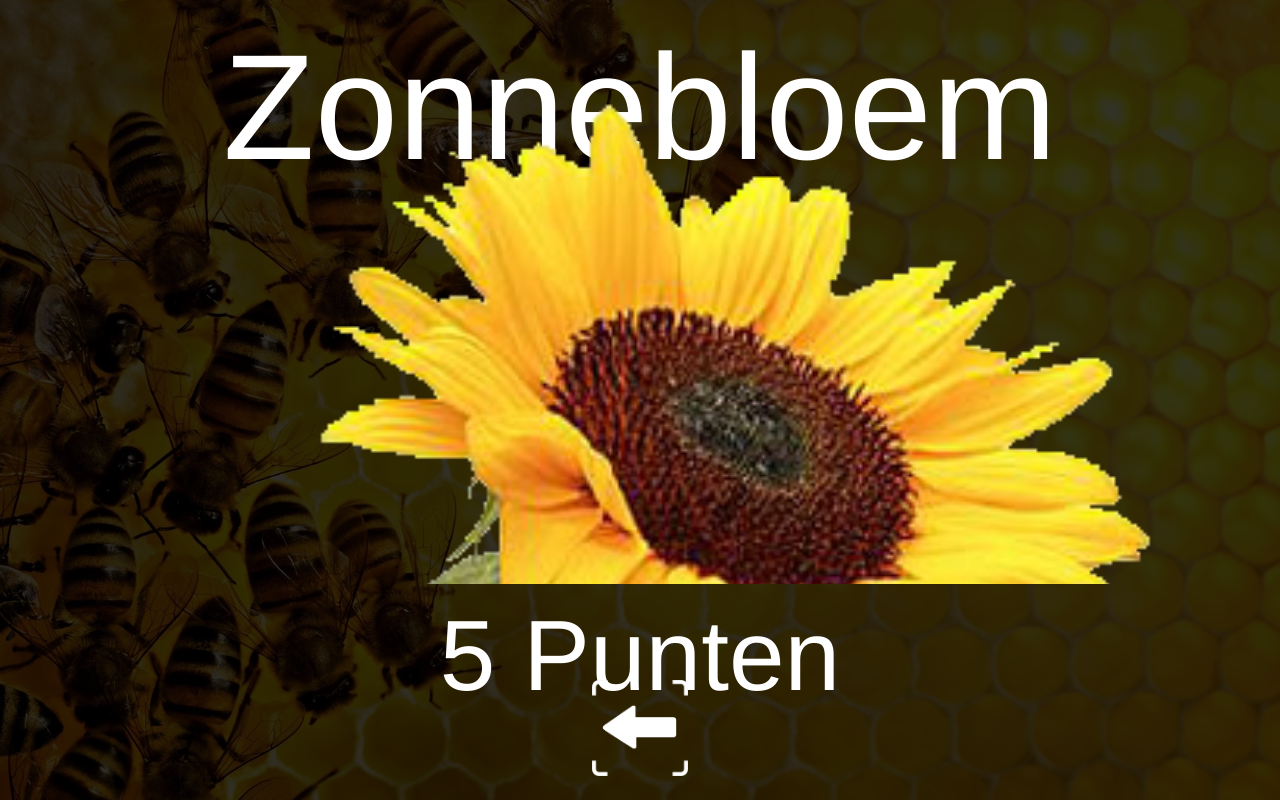
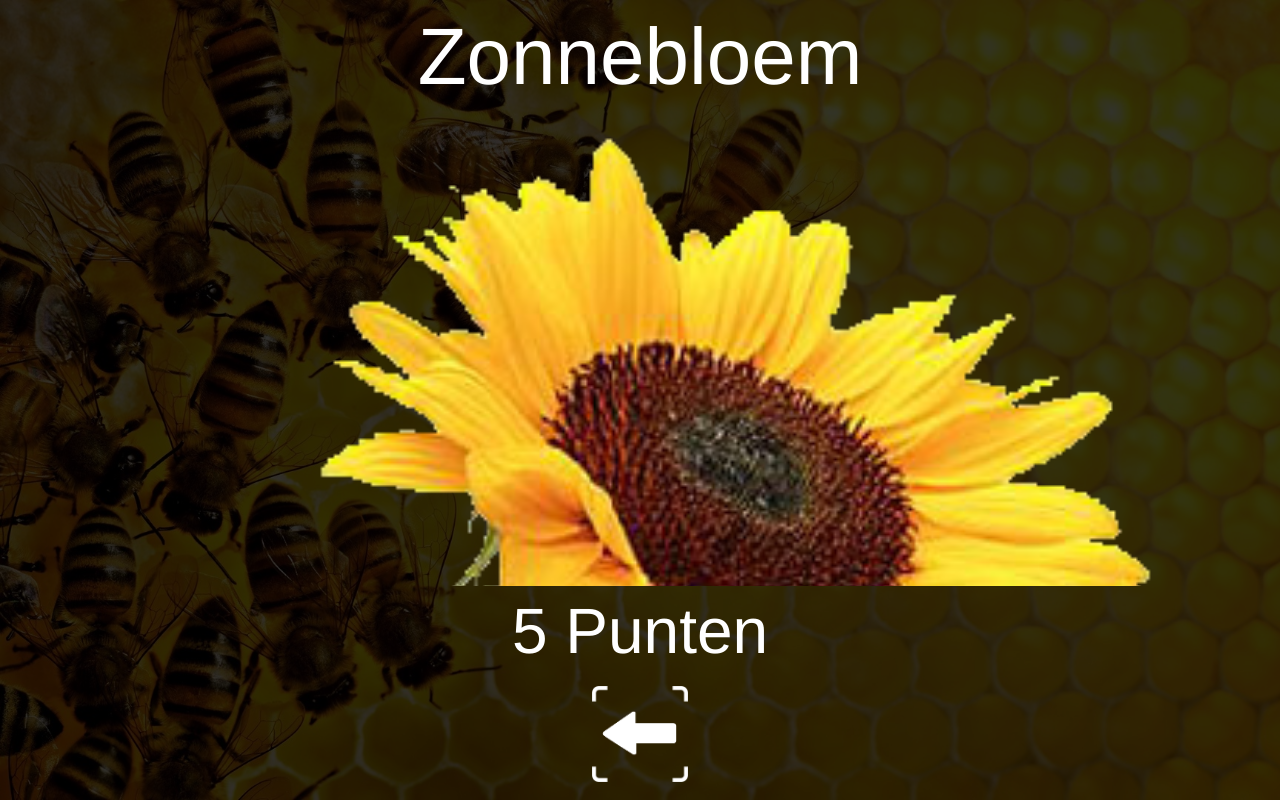
Before and after one commit to wimjjj/camaraapp, a plain HTML site: page scorescreen.html in a window 1280 px wide. Drawn offline with nearby package versions, Linux system fonts and the light colour scheme.

Commit message:
fixed zoom

```diff
--- a/css/stylesheet.css
+++ b/css/stylesheet.css
@@ -49,22 +49,22 @@ body{
     text-align: center;
     background: url("../images/zonnebloem1.png") no-repeat;
     background-size: cover;
-    height: 63vh;
+    height: 59vh;
 }
 
 #score{
     text-align: center;
-    font-size: 100px;
+    font-size: 8vh;
     color: white;
-    height: 10vh;
+    max-width: 100vw;
 }
 
 
 #title{
     text-align: center;
-    font-size: 150px;
+    font-size: 10vh;
     color: white;
-    height: 10vh;
+    max-width: 100vw;
 }
 
 #backButton {
@@ -73,12 +73,11 @@ body{
     background: url("../images/backButton1.png") no-repeat;
     background-size: cover;
     border: none;
-    margin: 2vh;
+    margin: 1vh;
     margin-left: auto;
     margin-right: auto;
 }
 
 #backButtonContainer {
-    margin-left: auto;
-    margin-right: auto;
+    text-align: center;
 }
--- a/scorescreen.html
+++ b/scorescreen.html
@@ -2,7 +2,7 @@
 <!DOCTYPE html>
 <html lang="en">
 <head>
-<!--     <meta content='width=device-width, initial-scale=1.0, maximum-scale=1.0, user-scalable=0' name='viewport' /> -->
+    <meta content='width=device-width, initial-scale=1.0, maximum-scale=1.0, user-scalable=0' name='viewport' />
     <link rel="stylesheet" href="https://maxcdn.bootstrapcdn.com/bootstrap/3.3.7/css/bootstrap.min.css" integrity="sha384-BVYiiSIFeK1dGmJRAkycuHAHRg32OmUcww7on3RYdg4Va+PmSTsz/K68vbdEjh4u" crossorigin="anonymous">
     <script src="https://maxcdn.bootstrapcdn.com/bootstrap/3.3.7/js/bootstrap.min.js" integrity="sha384-Tc5IQib027qvyjSMfHjOMaLkfuWVxZxUPnCJA7l2mCWNIpG9mGCD8wGNIcPD7Txa" crossorigin="anonymous"></script>
     <link rel="stylesheet" type="text/css" href="css/stylesheet.css">
@@ -30,7 +30,7 @@
                     </button>
                 </div>
             </div> -->
-            <div class="col-xs-4 col-xs-offset-4">
+            <div id="backButtonContainer">
                 <button onclick="loadScanPage()" id="backButton">
                 </button>
             </div>
```
